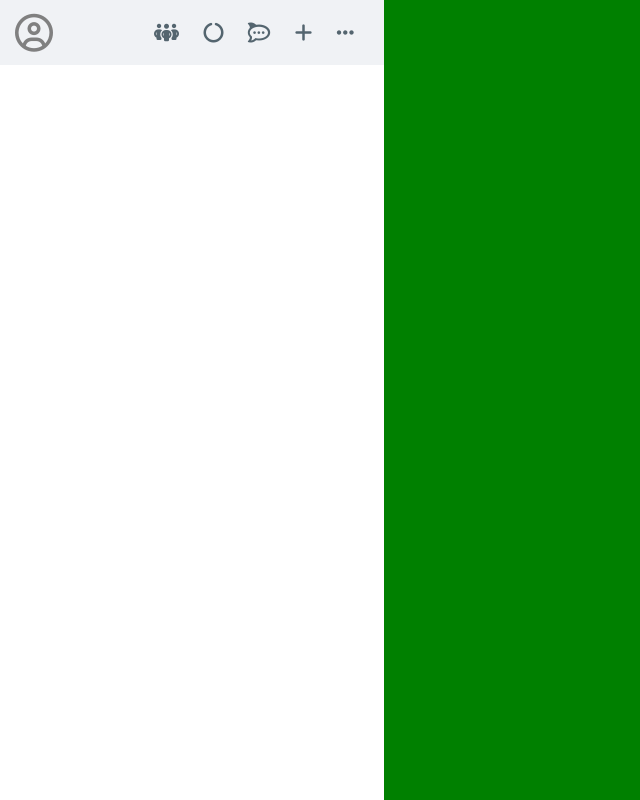
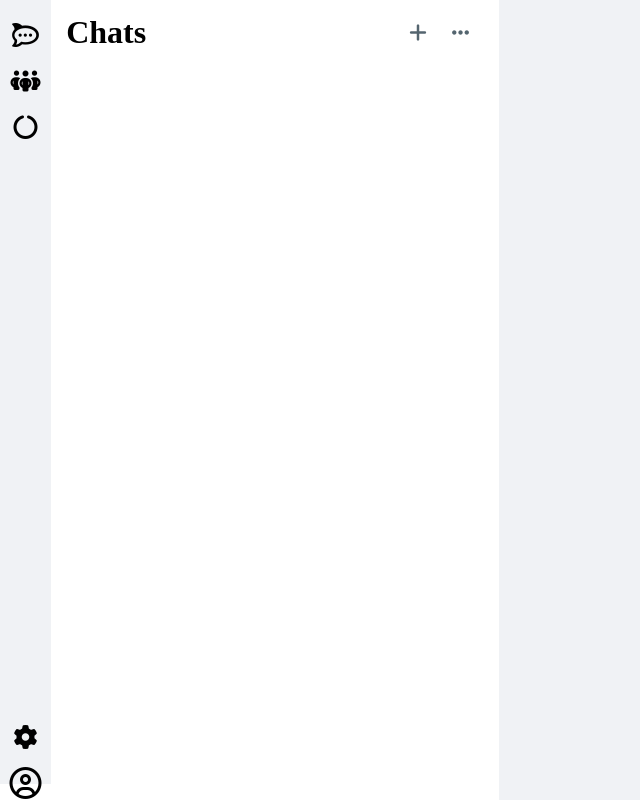
Before and after one commit to abdullahaslam2223/WhatsApp-Clone, a plain HTML site: page index.html in a window 1280 px wide. Shown: the whole page, without its empty margins (0-640 px from the left). Drawn offline with Linux system fonts and the light colour scheme.

Commit message:
left icons

```diff
--- a/index.html
+++ b/index.html
@@ -12,15 +12,21 @@
   </head>
   <body>
     <div class="container">
+      <div id="left-bar">
+        <div class="left-top-icons">
+          <i class="fa-brands fa-rocketchat fa-xl icon"></i>
+          <i class="fa-solid fa-people-group fa-xl icon"></i>
+          <i class="fa-solid fa-circle-notch fa-xl icon"></i>
+        </div>
+        <div class="profile-icon">
+          <i class="fa-solid fa-gear fa-xl icon"></i>
+          <i class="fa-regular fa-circle-user fa-2xl icon"></i>
+        </div>
+      </div>
       <div id="left">
         <header id="topbar">
-          <div class="profile-icon">
-            <i class="fa-regular fa-circle-user icon"></i>
-          </div>
+          <h1 class="title">Chats</h1>
           <div class="primary-icons">
-            <i class="fa-solid fa-people-group fa-lg icon"></i>
-            <i class="fa-solid fa-circle-notch fa-lg icon"></i>
-            <i class="fa-brands fa-rocketchat fa-lg icon"></i>
             <i class="fa-solid fa-plus fa-lg icon"></i>
             <i class="fa-solid fa-ellipsis fa-lg icon"></i>
           </div>
--- a/style.css
+++ b/style.css
@@ -10,15 +10,39 @@
 
 .container {
   display: flex;
+  height: 98vh;
+}
+
+i.icon {
+  cursor: pointer;
+}
+
+#left-bar {
+  background-color: var(--gray);
+  width: 4%;
+  display: flex;
+  flex-direction: column;
+  align-items: center;
+  padding-top: 35px;
+  justify-content: space-between;
+}
+
+#left-bar .left-top-icons {
+  display: flex;
+  flex-direction: column;
+  align-items: center;
+}
+
+#left-bar i.icon:not(:first-child) {
+  margin-top: 45px;
 }
 
 #left {
-  width: 30%;
-  height: 100vh;
+  width: 35%;
 }
 
 #topbar {
-  background-color: var(--gray);
+  /* background-color: var(--gray); */
   height: 25px;
   padding: 20px 30px 20px 15px;
   display: flex;
@@ -26,17 +50,14 @@
   align-items: center;
 }
 
-.profile-icon .icon {
-  color: gray;
-  font-size: 38px !important;
-}
-
-i.icon {
-  cursor: pointer;
+.profile-icon {
+  display: flex;
+  flex-direction: column;
+  align-items: center;
 }
 
 .primary-icons {
-  width: 200px;
+  width: 60px;
   display: flex;
   justify-content: space-between;
 }
@@ -46,7 +67,7 @@ i.icon {
 }
 
 #right {
-  width: 70%;
+  width: 61%;
   height: 100vh;
-  background-color: green;
+  background-color: var(--gray);
 }
```
